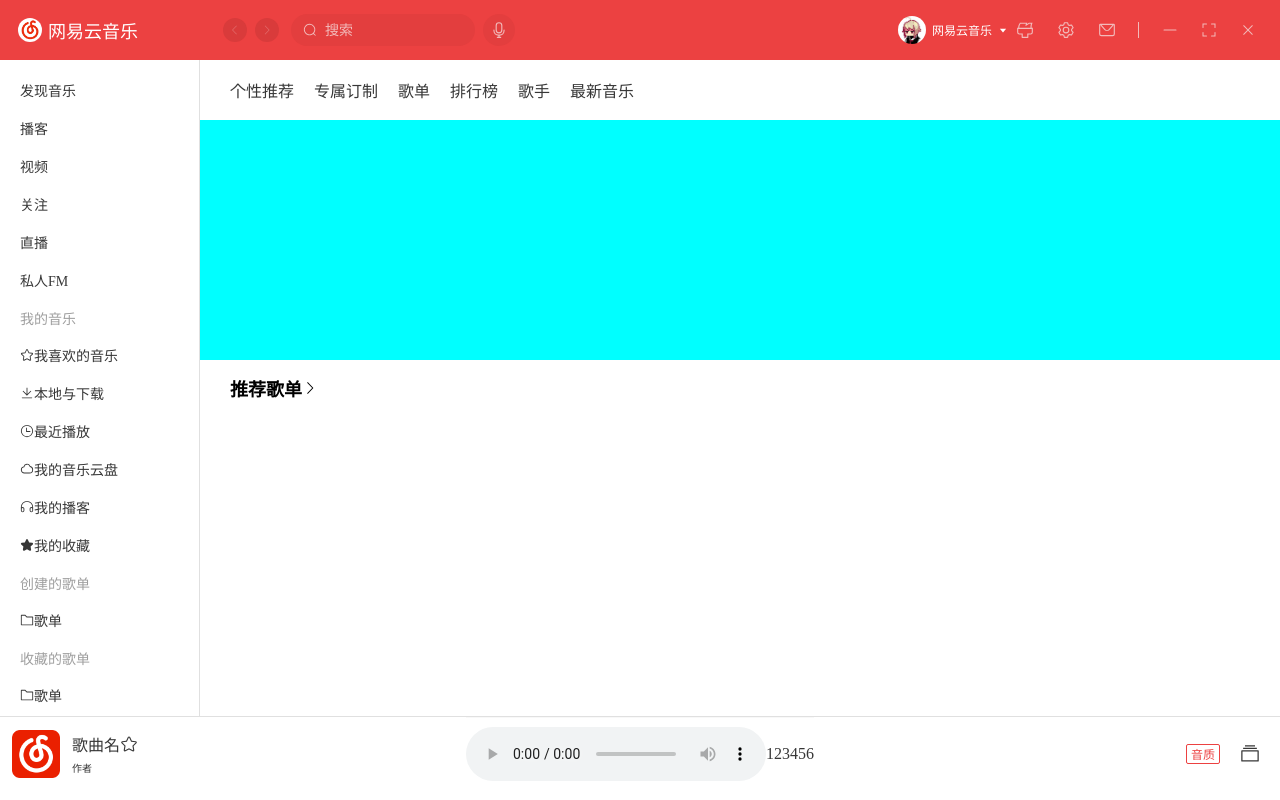
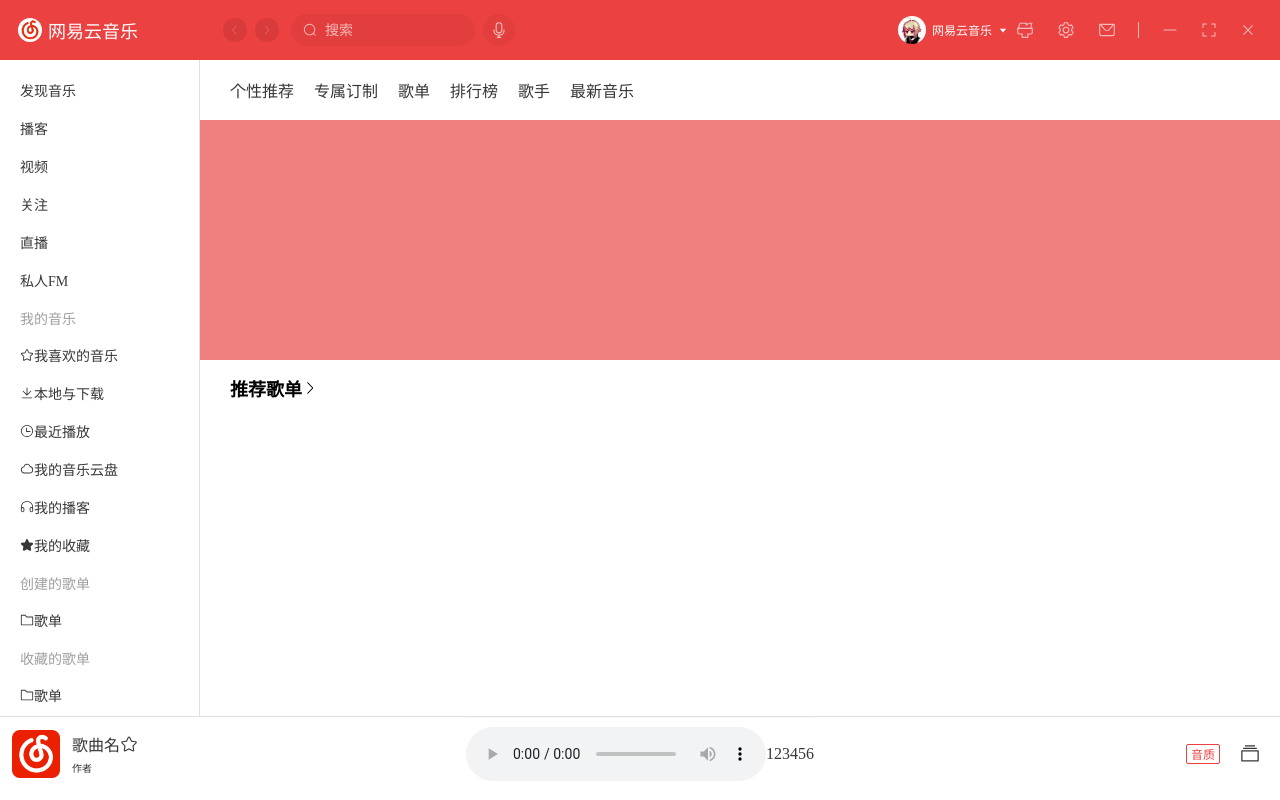
Before and after one commit to funtogether2233/cloudmusic-vue, a Vue app: page / in a window 1280 px wide. Built offline with nearby package versions, Linux system fonts and the light colour scheme.

Commit message:
home scroll

```diff
--- a/src/views/Home.vue
+++ b/src/views/Home.vue
@@ -25,6 +25,14 @@ export default {
 </script>
 
 <style lang="less" scoped>
+::-webkit-scrollbar {
+  display: initial;
+  width: 6px;
+}
+::-webkit-scrollbar-thumb {
+  border-radius: 3px;
+  background: #e0e0e0;
+}
 .flex {
   display: flex;
   align-items: center;
@@ -57,7 +65,7 @@ export default {
   .carousel {
     height: 240px;
     width: 100%;
-    background-color: cyan;
+    background-color: lightcoral;
   }
   .recommend {
     margin: 15px 30px;
```
